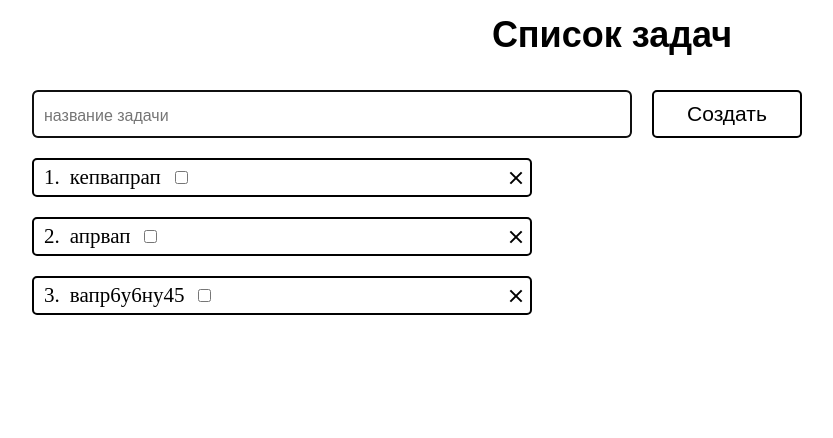
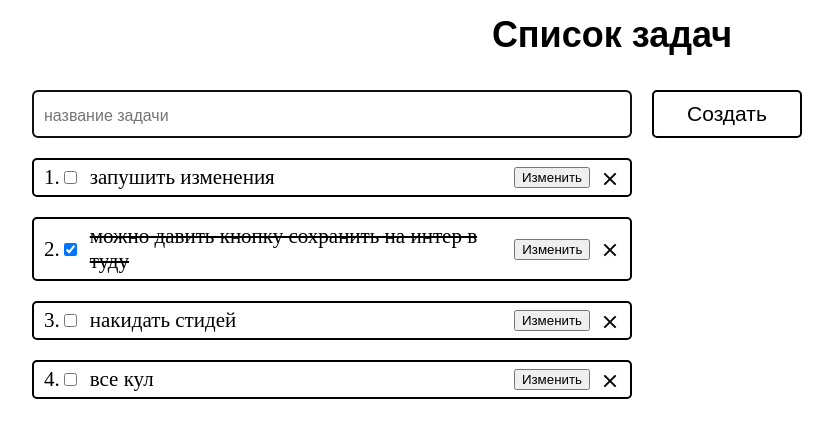
Before and after one commit to alexandershubin/todo, a React (Create React App) app: page / in a window 1280 px wide. Shown: the top 438 px of the page, without its empty margins (28-861 px from the left). Built offline with nearby package versions, Linux system fonts and the light colour scheme; data requests are answered from the project's data file.

Commit message:
master - реализовал изменение текста отдельной тудушки

```diff
--- a/db.json
+++ b/db.json
@@ -1,19 +1,24 @@
 {
   "todos": [
     {
-      "text": "кепвапрап",
+      "text": "запушить изменения",
       "done": false,
       "id": 1
     },
     {
-      "text": "апрвап",
-      "done": false,
+      "text": "можно давить кнопку сохранить на интер в туду",
+      "done": true,
       "id": 2
     },
     {
-      "text": "вапр6у6ну45",
+      "text": "накидать стидей",
       "done": false,
       "id": 3
+    },
+    {
+      "text": "все кул",
+      "done": false,
+      "id": 4
     }
   ]
 }
--- a/src/App.tsx
+++ b/src/App.tsx
@@ -6,6 +6,7 @@ import "./style/style.scss";
 
 function App() {
   const todos = useSelector(selectTodos);
+
   return (
     <div className="App">
       <Todos todos={todos} />
--- a/src/components/Todos/TodoList/TodosItem/TodosItem.tsx
+++ b/src/components/Todos/TodoList/TodosItem/TodosItem.tsx
@@ -1,7 +1,9 @@
 import { Button } from "../../../Ui/Button";
 import { Todo } from "../../../../store/types";
 import Input from "../../../Ui/Input/Input";
-import React from "react";
+import React, { useEffect, useState } from "react";
+import { changeTodosText, fetchTodos } from "../../../../store/redusers/store";
+import { useDispatch } from "react-redux";
 
 interface itemProps extends Todo {
   index: number;
@@ -12,16 +14,58 @@ interface itemProps extends Todo {
 export const TodosItem = (props: itemProps) => {
   const { index, text, id, deleteTodosId, done, changeDone } = props;
 
+  const [isOpenInput, setIsOpenInput] = useState<boolean>(false);
+  const [todoText, setTodoText] = useState<string>(text || "");
+
+  const createTodos = (e: React.ChangeEvent<HTMLInputElement>) => {
+    setTodoText(e.target.value);
+  };
+
+  const dispatch = useDispatch();
+
+  useEffect(() => {
+    dispatch(fetchTodos());
+  }, [dispatch, isOpenInput]);
+
+  const handleInputBtn = (event: React.FormEvent<HTMLFormElement>) => {
+    event.preventDefault();
+    setIsOpenInput(!isOpenInput);
+    setTodoText(todoText);
+    dispatch(changeTodosText(todoText, id));
+  };
+
   return (
     <li className="todos__item">
       <span className="todos__num">{index}.</span>
-      <span className="todos__text">{text}</span>
       <Input
+        className="todos-input"
         type="checkbox"
         htmlFor={id}
         checked={done}
-        changeDone={() => changeDone(!done, id)}
+        changeInput={() => changeDone(!done, id)}
       />
+      {isOpenInput ? (
+        <form
+          className="form-change"
+          onSubmit={(event) => handleInputBtn(event)}
+        >
+          <Input
+            className="todos-change"
+            type="text"
+            htmlFor={id}
+            value={todoText}
+            checked={done}
+            changeInput={createTodos}
+          />
+        </form>
+      ) : (
+        <span className={done ? "todos__text through" : "todos__text"}>
+          {text}
+        </span>
+      )}
+      <Button handleClick={handleInputBtn} className="todos__change">
+        {isOpenInput ? "Сохранить" : "Изменить"}
+      </Button>
       <Button handleClick={() => deleteTodosId(id)} className="todos__btn" />
     </li>
   );
--- a/src/components/Todos/Todos.scss
+++ b/src/components/Todos/Todos.scss
@@ -11,6 +11,7 @@
     font-size: 21px;
     border: 2px solid #010101;
     border-radius: 5px;
+    cursor: pointer;
 
     &::placeholder {
       font-size: 16px;
@@ -42,17 +43,18 @@
     border-radius: 5px;
     border: 2px solid #010101;
     width: 100%;
-    max-width: 500px;
+    max-width: 600px;
     padding: 5px 10px;
     display: flex;
     align-items: center;
   }
 
   &__btn {
-    margin-left: auto;
     position: relative;
     background: none;
     border: none;
+    width: 20px;
+    height: 20px;
 
     &:before,
     &:after {
@@ -61,8 +63,8 @@
       width: 16px;
       height: 2px;
       background: #000;
-      left: 0;
-      top: 0;
+      left: 2px;
+      top: 10px;
     }
 
     &:before {
@@ -74,7 +76,22 @@
     }
   }
 
+  &__change {
+    margin-left: auto;
+    margin-right: 10px;
+  }
+
   &__text {
     padding: 0 10px;
   }
 }
+
+.todos-input {
+  &__input {
+    cursor: pointer;
+  }
+}
+
+.form-change {
+  width: 100%;
+}
--- a/src/components/Ui/Input/Input.scss
+++ b/src/components/Ui/Input/Input.scss
@@ -0,0 +1,7 @@
+.todos-change {
+  &__input {
+    max-width: 400px;
+    width: 100%;
+    display: block;
+  }
+}
--- a/src/components/Ui/Input/Input.tsx
+++ b/src/components/Ui/Input/Input.tsx
@@ -1,18 +1,22 @@
 import "./Input.scss";
 
 const Input = (props: any) => {
-  const { htmlFor, type, value, changeDone, label, checked } = props;
+  const { htmlFor, type, value, changeInput, label, checked, className } =
+    props;
   const inputType = type || "text";
-  console.log(checked, "checked");
+
   return (
-    <div className="input">
-      <label htmlFor={htmlFor}>{label}</label>
+    <div className={className}>
+      <label className={`${className}__label`} htmlFor={htmlFor}>
+        {label}
+      </label>
       <input
+        className={`${className}__input`}
         type={inputType}
         id={htmlFor}
         checked={checked}
         value={value}
-        onChange={changeDone}
+        onChange={changeInput}
       />
     </div>
   );
--- a/src/store/redusers/selector.ts
+++ b/src/store/redusers/selector.ts
@@ -6,7 +6,3 @@ export const dataTodos = (state: { todos: DataTodos }) => state.todos;
 export const getLoading = createSelector(dataTodos, (data) => {
   return data?.loading;
 });
-
-export const getTodosDone = createSelector(dataTodos, (data) => {
-  return data?.todos;
-});
--- a/src/store/redusers/store.ts
+++ b/src/store/redusers/store.ts
@@ -40,6 +40,15 @@ export const todosSlice = createSlice({
       });
     },
 
+    changeTodoString: (state, action: PayloadAction<number>) => {
+      state.todos.map((todo) => {
+        if (todo.id === action.payload) {
+          return todo.text;
+        }
+        return todo;
+      });
+    },
+
     setLoading: (state, action: PayloadAction<boolean>) => {
       state.loading = action.payload;
     },
@@ -47,8 +56,14 @@ export const todosSlice = createSlice({
 });
 
 export const selectTodos = (state: AppState) => state.todos.todos; // получаю массив из стора прокидываю его в компонент
-export const { setTodo, getTodos, removeTodo, setLoading, toggleTodo } =
-  todosSlice.actions;
+export const {
+  setTodo,
+  getTodos,
+  removeTodo,
+  setLoading,
+  toggleTodo,
+  changeTodoString,
+} = todosSlice.actions;
 
 export const saveTodo = (text: string) => async (dispatch: AppDispatch) => {
   try {
@@ -65,6 +80,16 @@ export const changeTodosIsDone =
     try {
       const response = await axios.patch(apiUrl + id, { done });
       dispatch(toggleTodo(response.data.id));
+    } catch (error) {
+      console.error(error);
+    }
+  };
+
+export const changeTodosText =
+  (text: string, id: number) => async (dispatch: AppDispatch) => {
+    try {
+      const response = await axios.patch(apiUrl + id, { text });
+      dispatch(changeTodoString(response.data.id));
     } catch (error) {
       console.error(error);
     }
```
